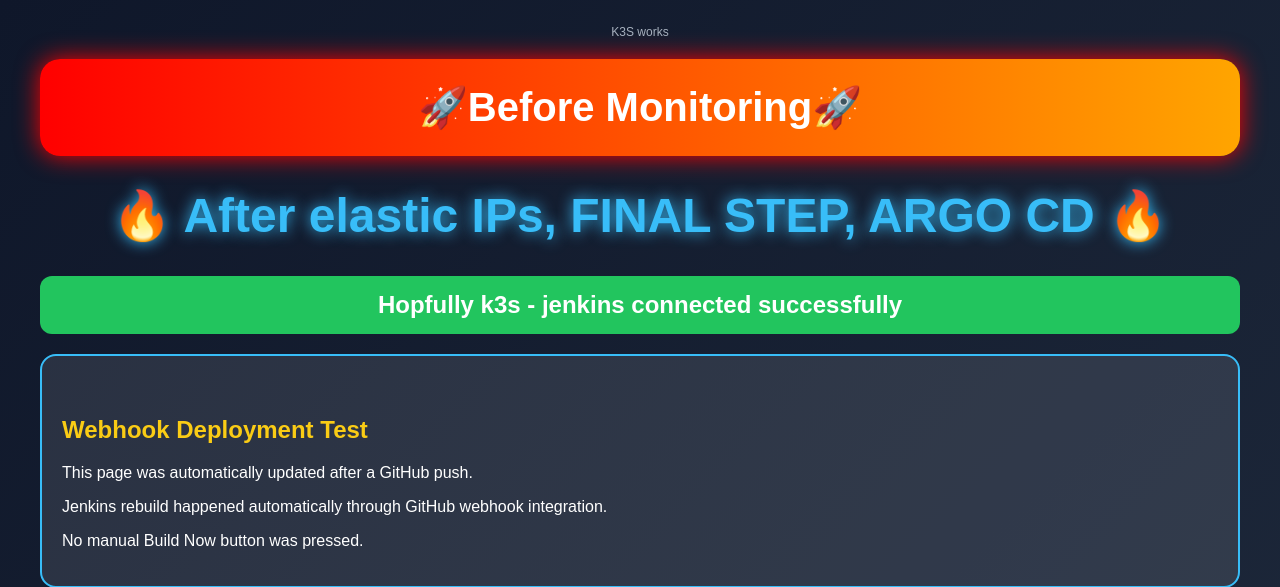
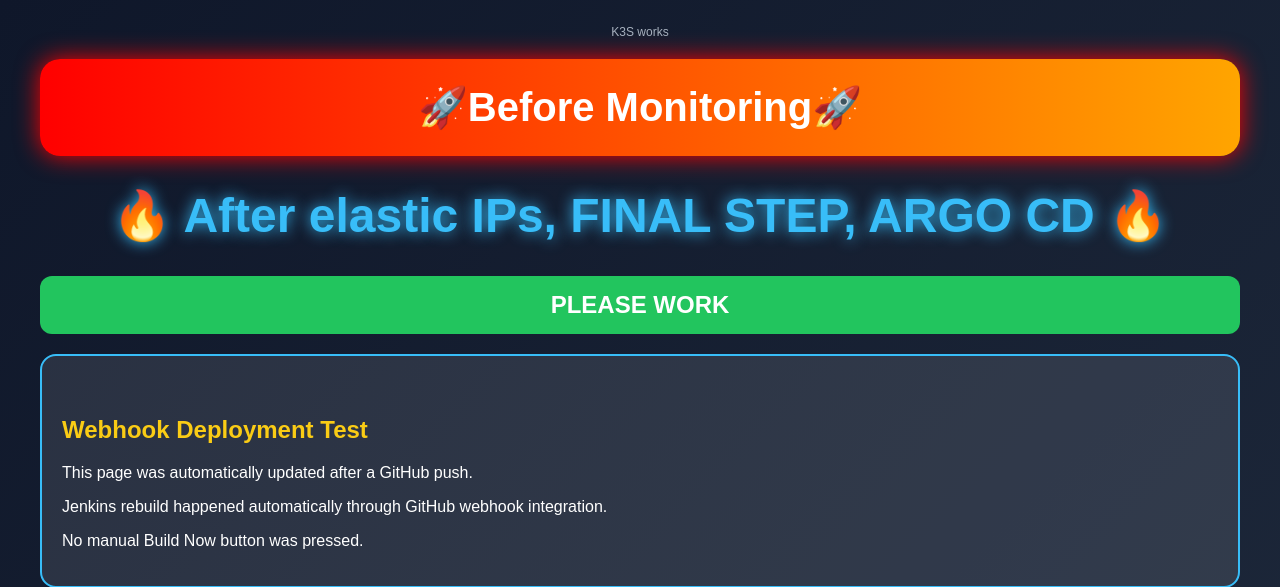
Before and after one commit to TassneemAmer/flask-notes-docker, a Flask app: page / in a window 1280 px wide. Shown: the top 587 px of the page. Run offline with Flask 3, Linux system fonts and the light colour scheme; data that the repository does not hold is empty.

Commit message:
Revise index.html for Flask Notes App
Updated content and styles for the Flask Notes App template.

```diff
--- a/app/templates/index.html
+++ b/app/templates/index.html
@@ -119,7 +119,7 @@
     font-size: 24px;
     font-weight: bold;
 ">
-    Hopfully k3s - jenkins connected successfully
+    PLEASE WORK
 </div>
 
 <div style="
```
